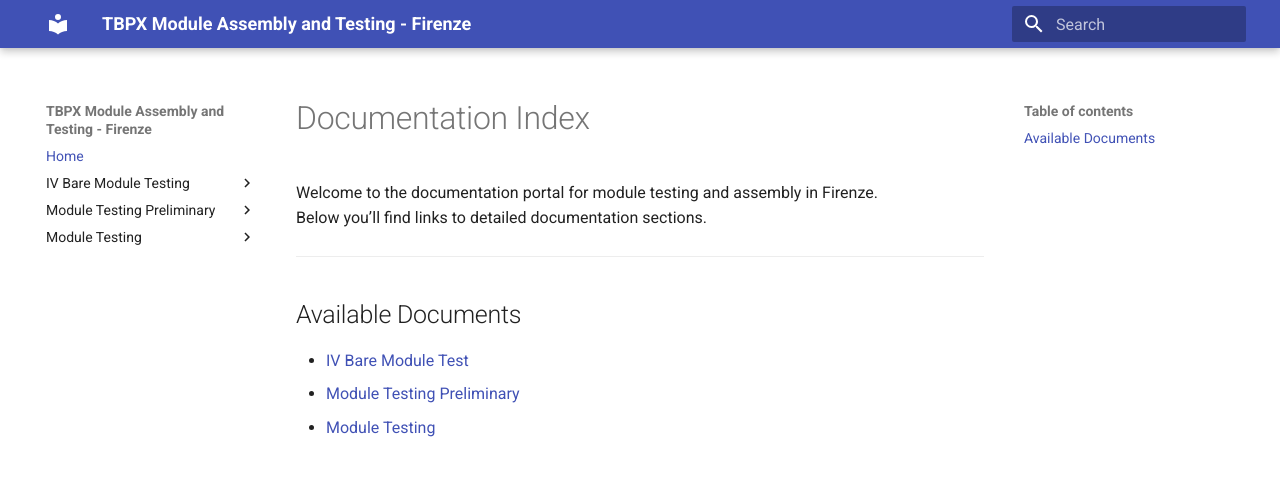
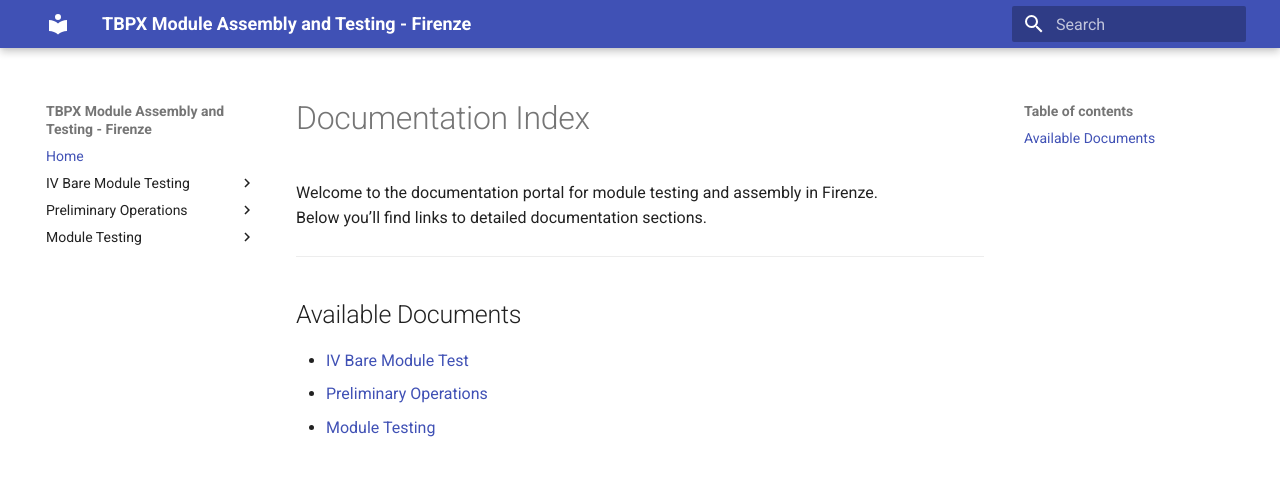
Before and after one commit to bardellig/TBPX-FI-Module-Docs, an MkDocs documentation site: the page built from docs/index.md, in a window 1280 px wide. Shown: the top 492 px of the page. Built offline with MkDocs 1.6.1 and Material for MkDocs 9.7.7, drawn with Linux system fonts in a browser that asks for light colours.

Commit message:
Title rev

```diff
--- a/docs/index.md
+++ b/docs/index.md
@@ -8,5 +8,5 @@ Below you’ll find links to detailed documentation sections.
 ## Available Documents
 
 - [IV Bare Module Test](iv_bare_module_testing/IT_3D_IV_BM_procedure.md)
-- [Module Testing Preliminary](module_testing_preliminary/preliminary_op.md)
+- [Preliminary Operations](module_testing_preliminary/preliminary_op.md)
 - [Module Testing](module_testing/codi.md)
--- a/mkdocs.yml
+++ b/mkdocs.yml
@@ -9,7 +9,7 @@ nav:
   - Home: index.md
   - IV Bare Module Testing:
       - Procedure: iv_bare_module_testing/IT_3D_IV_BM_procedure.md
-  - Module Testing Preliminary:
+  - Preliminary Operations:
       - Overview: module_testing_preliminary/preliminary_op.md
   - Module Testing:
       - Overview: module_testing/codi.md
```
Also changed, not shown: docs/module_testing_preliminary/preliminary_op.md (+1 -1 lines).
